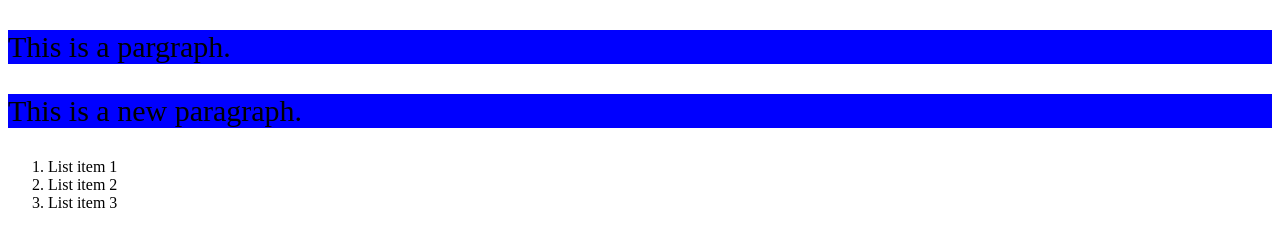
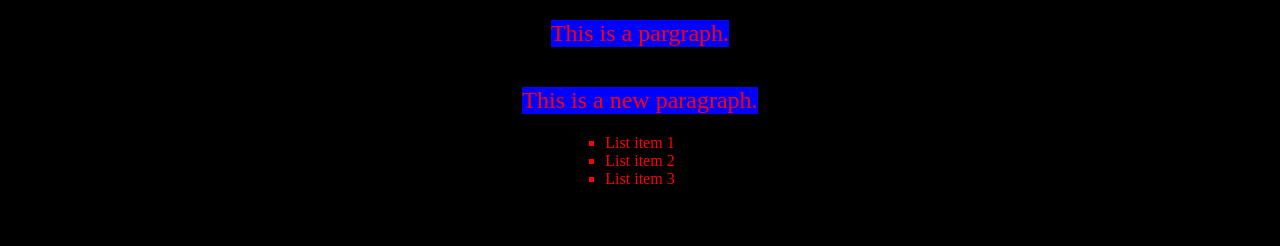
Before and after one commit to JoshuaGrant/March-18-2024-Practice, a plain HTML site: page index.html in a window 1280 px wide. Drawn offline with Linux system fonts and the light colour scheme.

Commit message:
Added a list and updated CSS

```diff
--- a/index.html
+++ b/index.html
@@ -6,8 +6,32 @@
     <title>Document</title>
 
     <link type = "text/css" rel = "stylesheet" href = "style.css">
+
+    <style>
+        * {
+            padding: 0px;
+            margin: 0px;
+            box-sizing: border-box;
+        }
+
+        body {
+            display: flex;
+            flex-direction: column;
+        }
+        #wrapper-div {
+            display: flex;
+            flex-direction: column;
+            width: 60%;
+            min-height: 100px;
+            margin: auto;
+            align-items: center;
+            justify-content: center;
+
+        }
+    </style>
 </head>
 <body>
+    <div id = "wrapper-div">
         <p>
             This is a pargraph.
         </p>
@@ -21,5 +45,6 @@
             <li>List item 2</li>
             <li>List item 3</li>
         </ol>
+    </div>
 </body>
 </html>
--- a/style.css
+++ b/style.css
@@ -1,4 +1,15 @@
+body {
+    background-color: black;
+    color: red;
+    font-size: medium;
+}
+
 p {
     background-color: blue;
-    font-size: 30px;
+    font-size: 150%;
+    margin: 20px;
 }
+
+ol {
+    list-style-type: square;
+}
```
Lines whose indentation alone changed are shown as unchanged.
